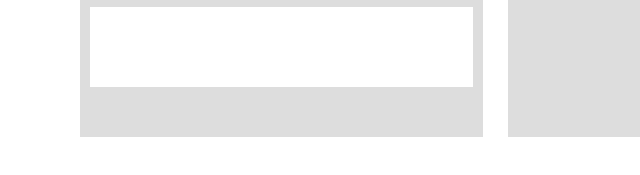
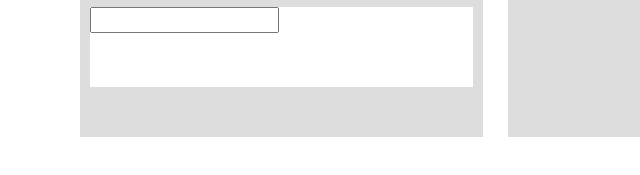
Before and after one commit to esun0703/RecipeApp, a React app: page public/foods.html in a window 1280 px wide. Shown: the part 575-750 px from the top of the page, 0-640 px from the left. Built offline with nearby package versions, Linux system fonts and the light colour scheme.

Commit message:
added foods.html

```diff
--- a/public/foods.html
+++ b/public/foods.html
@@ -24,7 +24,9 @@
                     <p>Foods You Have</p>
                 </div>
                 <div class="row" id="foodDisplay"></div>
-                <div class="row" id="foodInput"></div>
+                <div class="row" id="foodInput">
+                	<input type="text">
+                </div>
             </div>
             <div class="col-md-8">
                 <div class="row">
```
